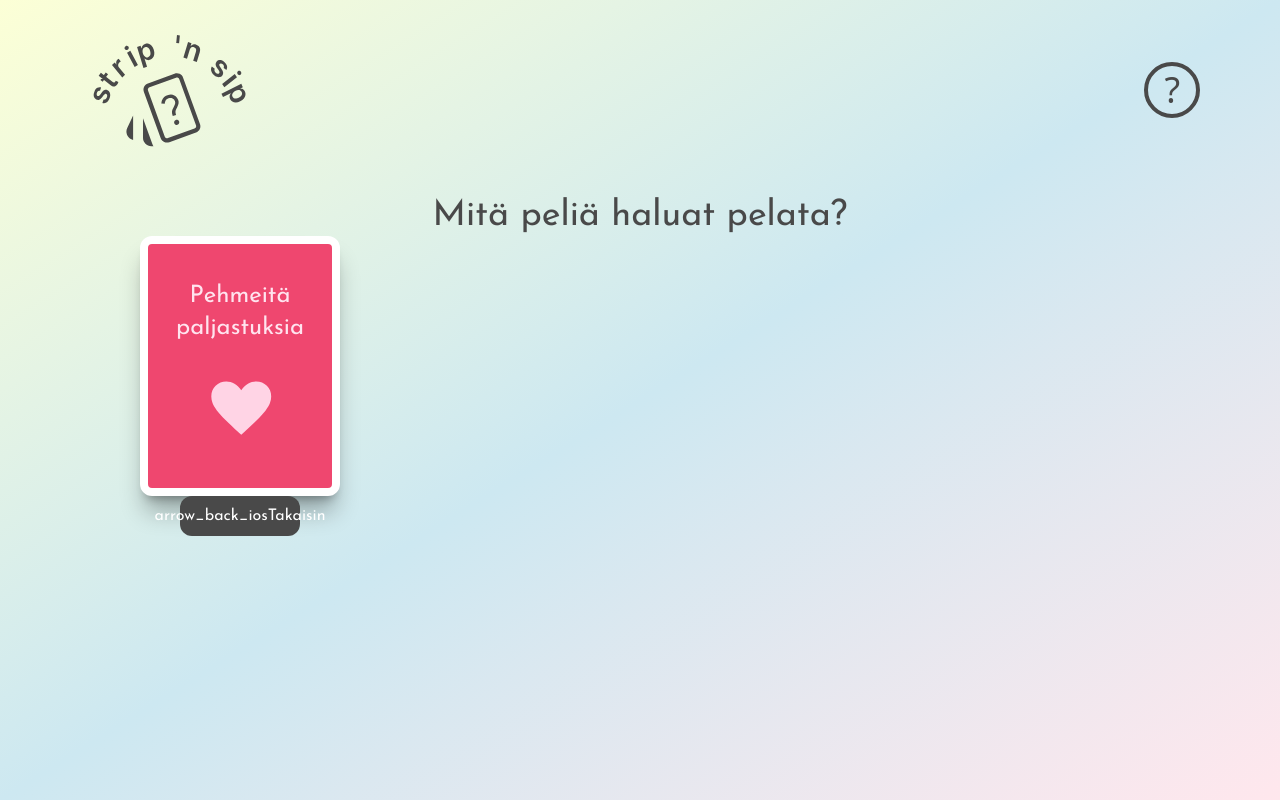
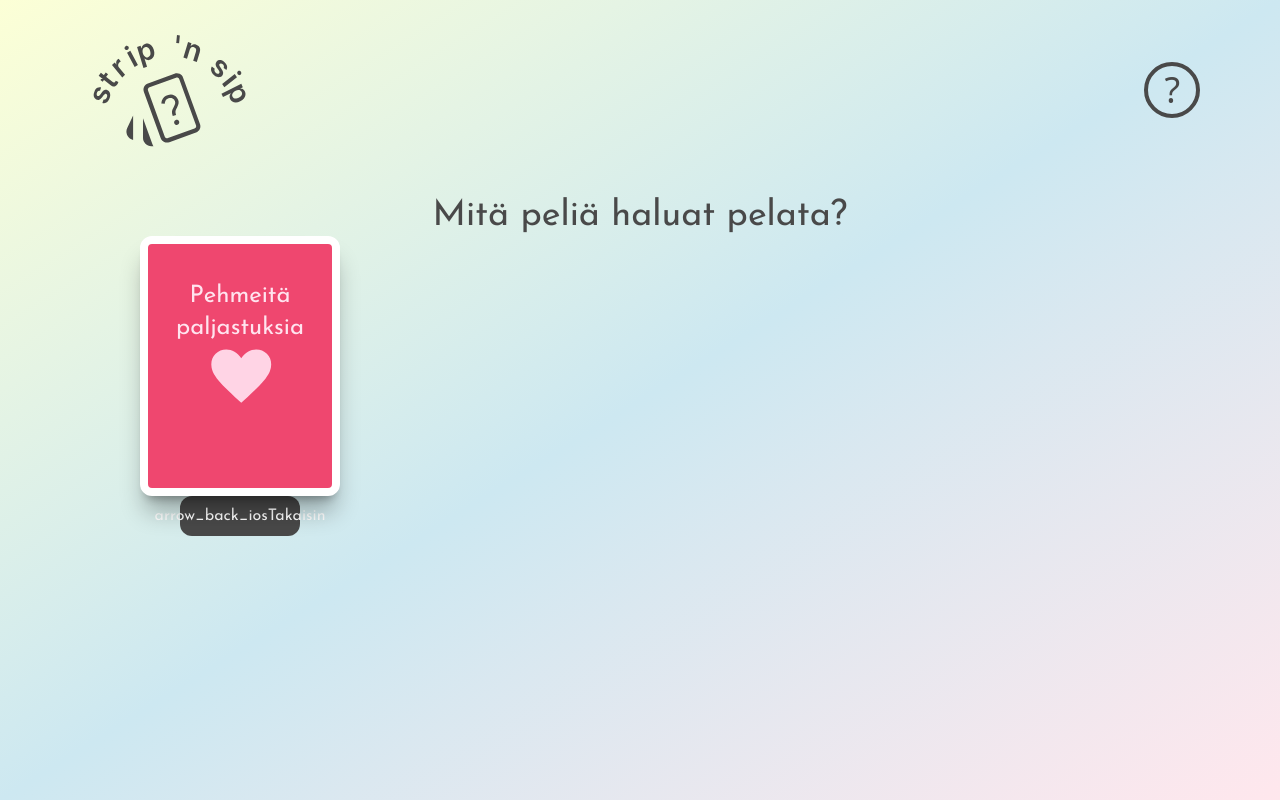
Before and after one commit to jamktiko/stripNsip, a SvelteKit app in the folder projekti/: page / in a window 1280 px wide. Both pictures are taken after a click on the button "Pehmeitä paljastuksia". Built offline with nearby package versions, Linux system fonts and the light colour scheme.

Commit message:
flippaus animaatio toimii jippii

```diff
--- a/projekti/src/routes/Kortti.svelte
+++ b/projekti/src/routes/Kortti.svelte
@@ -1,20 +1,71 @@
 <script lang="ts">
+	import { fade, fly, slide } from 'svelte/transition';
 	interface Props {
 		text: string;
 		onclick: () => void;
 		className?: string;
 		id?: number;
 		ikoni: string;
+		flippaus?: boolean;
+		takapuoliTW?: string;
 	}
-	let { text, onclick, className, ikoni }: Props = $props();
+	let {
+		text,
+		onclick,
+		className,
+		ikoni,
+		flippaus = $bindable(),
+		takapuoliTW = $bindable()
+	}: Props = $props();
 </script>
 
-<button {onclick} class={className}>
-	<div class="font-josefin pt-9 text-2xl">{text}</div>
-	<span class="grid justify-items-center pr-1"
-		><img src={ikoni} class="min-w-20 max-w-20 max-w-20" />
-	</span>
+<button {onclick} class="card {flippaus ? 'flipped' : ''} {className}">
+	<div class="front">
+		<div class="font-josefin pt-9 text-2xl">{text}</div>
+		<span class="grid justify-items-center pr-1"
+			><img src={ikoni} class="min-w-20 max-w-20 max-w-20" />
+		</span>
+	</div>
+	<div class="back}">
+		<div></div>
+	</div>
 </button>
 
 <style>
+	.card.flipped {
+		transform: rotateY(0);
+	}
+	.back {
+		transform: rotateY(180deg);
+	}
+	.card {
+		position: relative;
+		/* aspect-ratio: 2.5 / 3.5;
+		font-size: min(1vh, 0.25rem); */
+		/* height: 400em;
+		background: var(--bg-1);
+		border-radius: 2em; */
+		transform: rotateY(360deg);
+		transition: transform 0.7s;
+		transform-style: preserve-3d;
+		/* padding: 0;
+		user-select: none; */
+		cursor: pointer;
+	}
+	.front,
+	.back {
+		/* display: flex;
+		align-items: center;
+		justify-content: center;
+		position: absolute; */
+		/* width: 100%;
+		height: 100%;
+		left: 0;
+		top: 0; */
+		backface-visibility: hidden;
+		/* border-radius: 2em;
+		border: 1px solid var(--fg-2);
+		box-sizing: border-box;
+		padding: 2em; */
+	}
 </style>
--- a/projekti/src/routes/pelausSivu.svelte
+++ b/projekti/src/routes/pelausSivu.svelte
@@ -1,6 +1,8 @@
 <script lang="ts">
 	import type { Kysymykset } from '$lib/kysymykset';
+	import { flip } from 'svelte/animate';
 	import Kortti from './Kortti.svelte';
+	import { fade, fly, slide } from 'svelte/transition';
 	interface Props {
 		text: string;
 		className?: string;
@@ -10,14 +12,14 @@
 		// onclick: () => void;
 	}
 
-	let { text, className, ikoni, taulukko, takapuoliTW }: Props = $props();
+	let { text, className, ikoni, taulukko, takapuoliTW = $bindable() }: Props = $props();
 	let flipped = $state(false);
 	let kysymyksenNumero = $state(0);
 	function flippaa() {
 		flipped = !flipped;
-		// if (flipped) {
-		// 	className = takapuoliTW;
-		// } ei toimi ehkä ei koska ei bindattu.
+		if (flipped) {
+			className = takapuoliTW;
+		}
 		text = taulukko[kysymyksenNumero].question;
 		kysymyksenNumero++;
 	}
@@ -25,10 +27,12 @@
 </script>
 
 <main>
-	<div>
+	<div in:fly={{ delay: 200, duration: 1000, x: 300, y: 0 }}>
 		<Kortti
+			flippaus={flipped}
 			className="card {flipped ? 'flipped' : ''} $'{className}"
 			onclick={flippaa}
+			{takapuoliTW}
 			{text}
 			{ikoni}
 		></Kortti>
```
